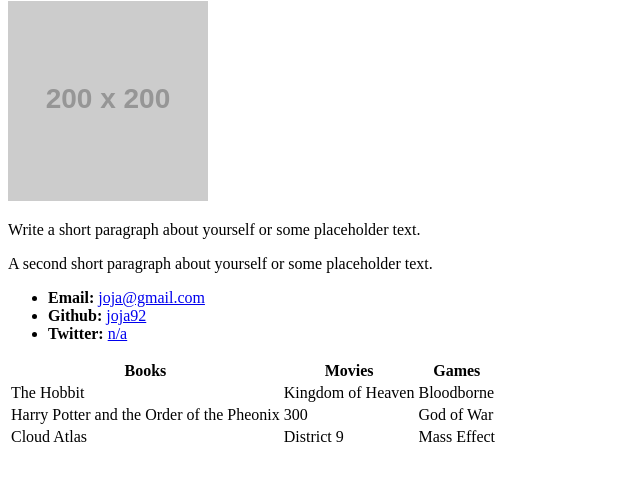
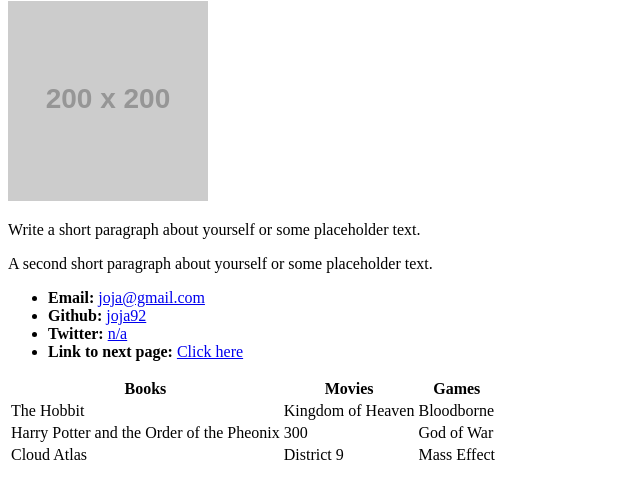
Before and after one commit to joja92/joja92.github.io, a plain HTML site: page index.html in a window 1280 px wide. Shown: the part 79-578 px from the top of the page, without its empty margins (0-640 px from the left). Drawn offline with Linux system fonts and the light colour scheme; placeholder pictures from the web are drawn by us.

Commit message:
Update index.html

```diff
--- a/index.html
+++ b/index.html
@@ -19,6 +19,7 @@
     <li><strong>Email:</strong> <a href="#">joja@gmail.com</a></li>
     <li><strong>Github:</strong> <a href="#">joja92</a></li>
     <li><strong>Twitter:</strong> <a href="#">n/a</a></li>
+    <li><strong>Link to next page:</strong> <a href="https://joja92.github.io/2ndpage/2ndpage.html">Click here</a></li>
   </ul>
 
   <table>
```
